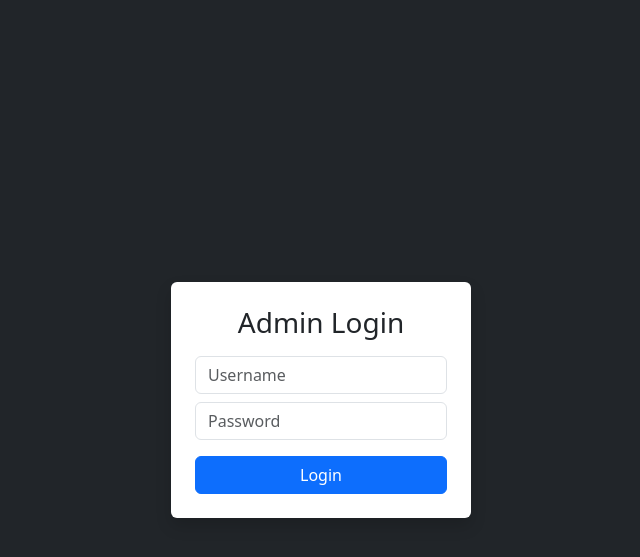
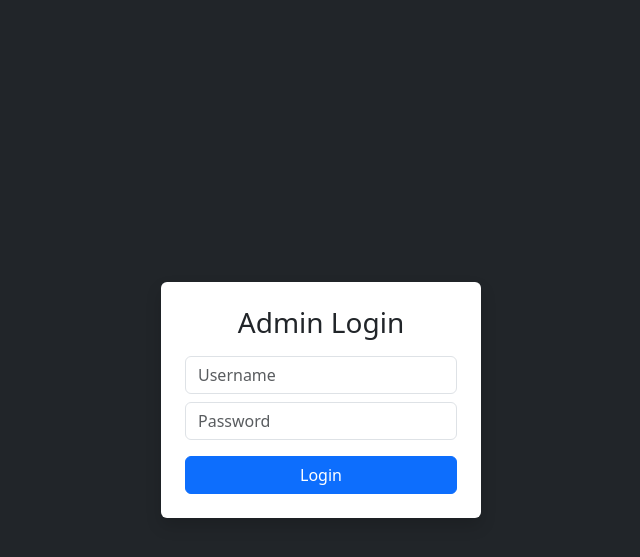
Before and after one commit to alinavvvv/phishing, a Flask app: page /login in a window 1280 px wide. Shown: the top 557 px of the page, without its empty margins (319-959 px from the left). Run offline with Flask 3, Linux system fonts and the light colour scheme.

Commit message:
Enhance login form with flash messages and styling
Added flash messages for login feedback and adjusted form width.

```diff
--- a/templates/login.html
+++ b/templates/login.html
@@ -9,11 +9,22 @@
 
 <div class="d-flex justify-content-center align-items-center vh-100">
 
-    <form method="post" class="bg-white p-4 rounded shadow" style="width:300px;">
-        <h3 class="text-center">Admin Login</h3>
+    <form method="post" class="bg-white p-4 rounded shadow" style="width:320px;">
+        <h3 class="text-center mb-3">Admin Login</h3>
 
-        <input name="username" class="form-control mt-3" placeholder="Username">
-        <input name="password" type="password" class="form-control mt-2" placeholder="Password">
+        <!-- 🔥 FLASH MESSAGES -->
+        {% with messages = get_flashed_messages(with_categories=true) %}
+            {% if messages %}
+                {% for category, message in messages %}
+                    <div class="alert alert-danger text-center p-2">
+                        {{ message }}
+                    </div>
+                {% endfor %}
+            {% endif %}
+        {% endwith %}
+
+        <input name="username" class="form-control mt-2" placeholder="Username" required>
+        <input name="password" type="password" class="form-control mt-2" placeholder="Password" required>
 
         <button class="btn btn-primary w-100 mt-3">Login</button>
     </form>
```
